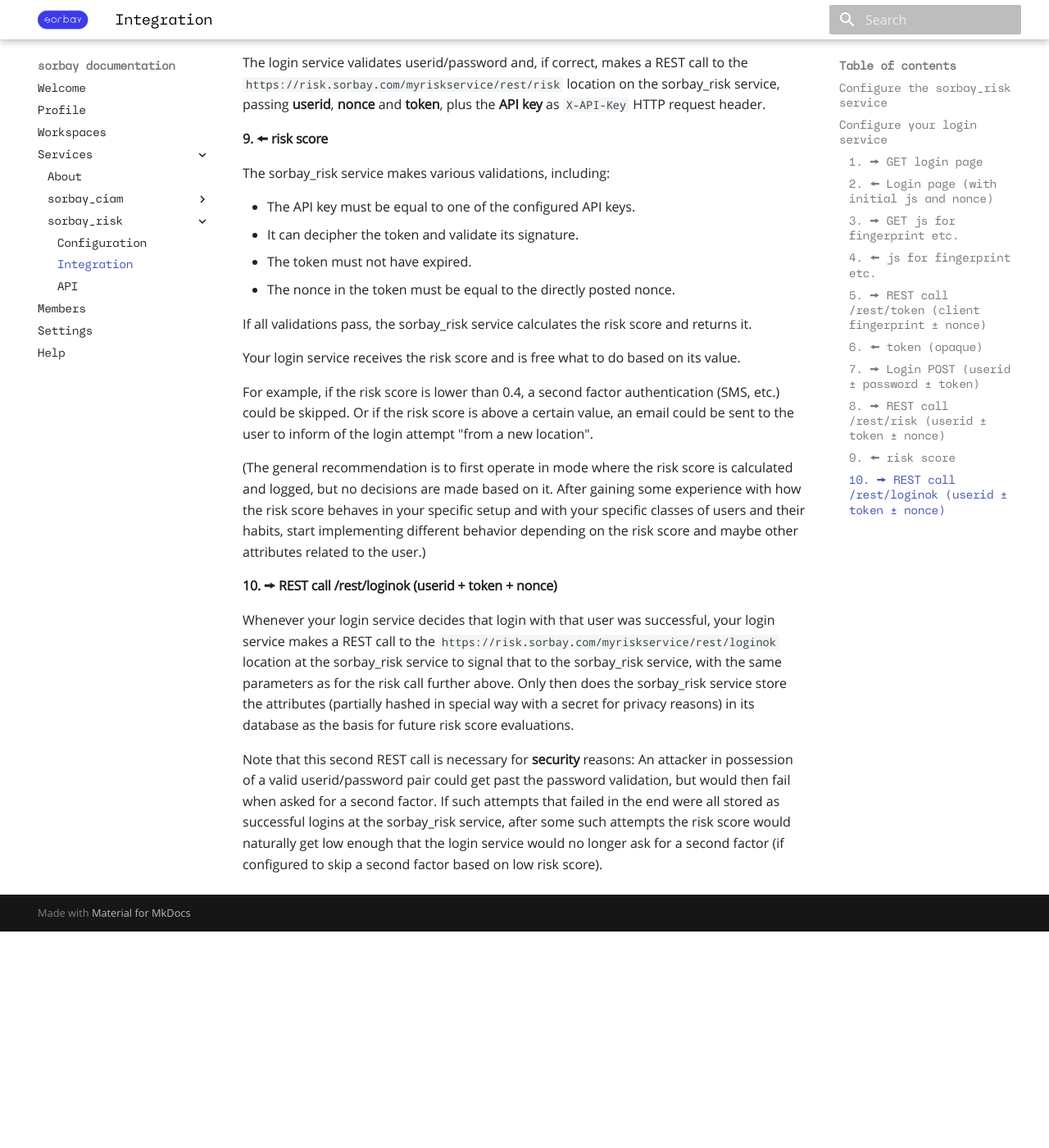
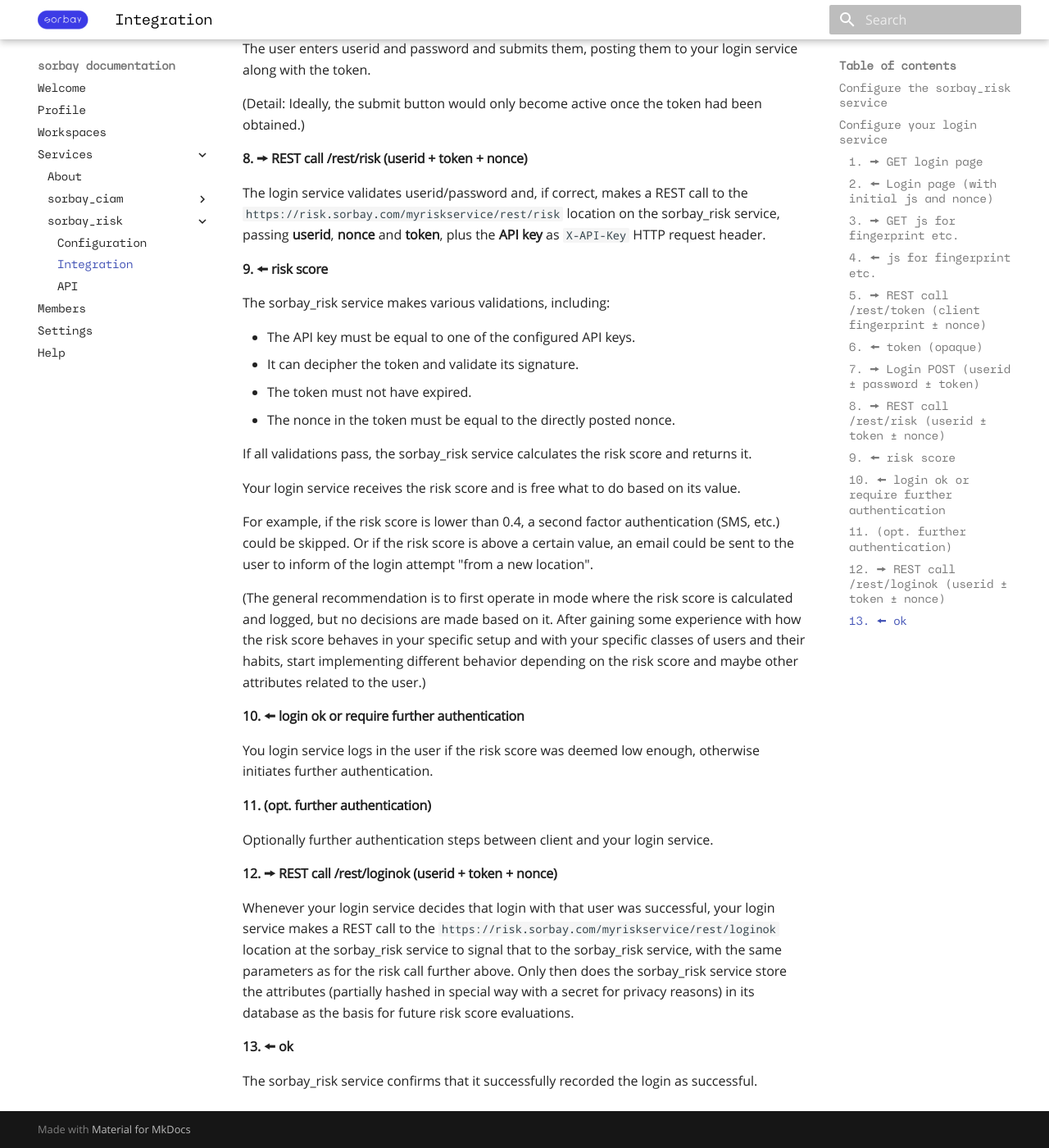
Before and after one commit to sorbay/sorbay-documentation, an MkDocs documentation site: the page built from docs/en/sorbay_risk_integration.md, in a window 1280 px wide and 1400 px high, scrolled down 3143 px. Shown: the whole window at 82% size. Built offline with MkDocs 1.6.1 and Material for MkDocs 9.7.7, drawn with Linux system fonts in a browser that asks for light colours; before the commit the page ends 4279 px from its top, so only the background shows below that.

Commit message:
adapted sequence diagram and removed part about second rest call and security, according to feedback from sandro

````diff
--- a/docs/en/sorbay_risk_integration.md
+++ b/docs/en/sorbay_risk_integration.md
@@ -48,7 +48,10 @@
 client ->> login: Login POST<br>(userid + password + token)
 login ->> risk: REST call /rest/risk<br>(userid + token + nonce)
 risk -->> login: risk score
+login -->> client : login ok or require<br>further authentication
+login --> client : (opt. further authentication)
 login ->> risk: REST call /rest/loginok<br>(userid + token + nonce)
+risk -->> login: ok
 ```
 
 #### 1. 🠚 GET login page
@@ -129,8 +132,18 @@
 
 (The general recommendation is to first operate in mode where the risk score is calculated and logged, but no decisions are made based on it. After gaining some experience with how the risk score behaves in your specific setup and with your specific classes of users and their habits, start implementing different behavior depending on the risk score and maybe other attributes related to the user.)
 
-#### 10. 🠚 REST call /rest/loginok (userid + token + nonce)
+#### 10. 🠘 login ok or require further authentication
+
+You login service logs in the user if the risk score was deemed low enough, otherwise initiates further authentication.
+
+#### 11. (opt. further authentication)
+
+Optionally further authentication steps between client and your login service.
+
+#### 12. 🠚 REST call /rest/loginok (userid + token + nonce)
 
 Whenever your login service decides that login with that user was successful, your login service makes a REST call to the `https://risk.sorbay.com/myriskservice/rest/loginok` location at the sorbay_risk service to signal that to the sorbay_risk service, with the same parameters as for the risk call further above. Only then does the sorbay_risk service store the attributes (partially hashed in special way with a secret for privacy reasons) in its database as the basis for future risk score evaluations.
 
-Note that this second REST call is necessary for **security** reasons: An attacker in possession of a valid userid/password pair could get past the password validation, but would then fail when asked for a second factor. If such attempts that failed in the end were all stored as successful logins at the sorbay_risk service, after some such attempts the risk score would naturally get low enough that the login service would no longer ask for a second factor (if configured to skip a second factor based on low risk score).
+#### 13. 🠘 ok
+
+The sorbay_risk service confirms that it successfully recorded the login as successful.
````
